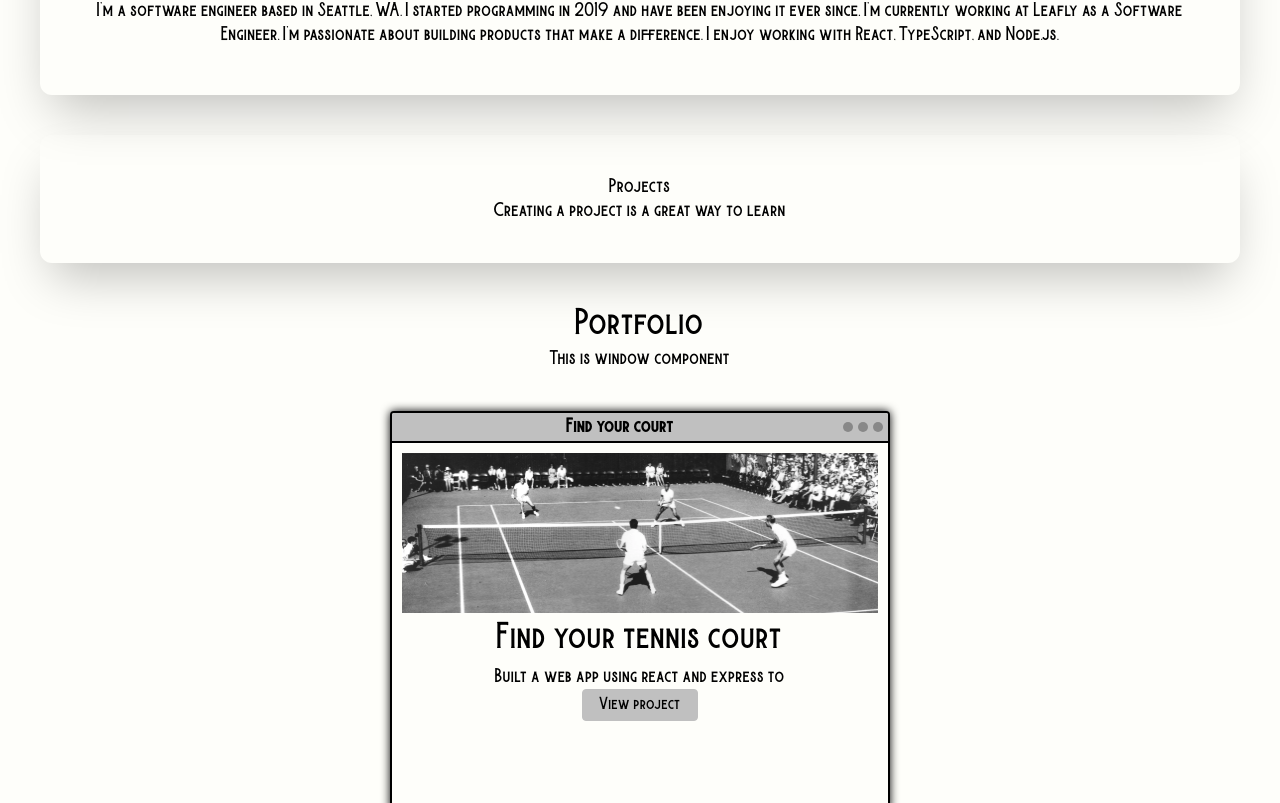
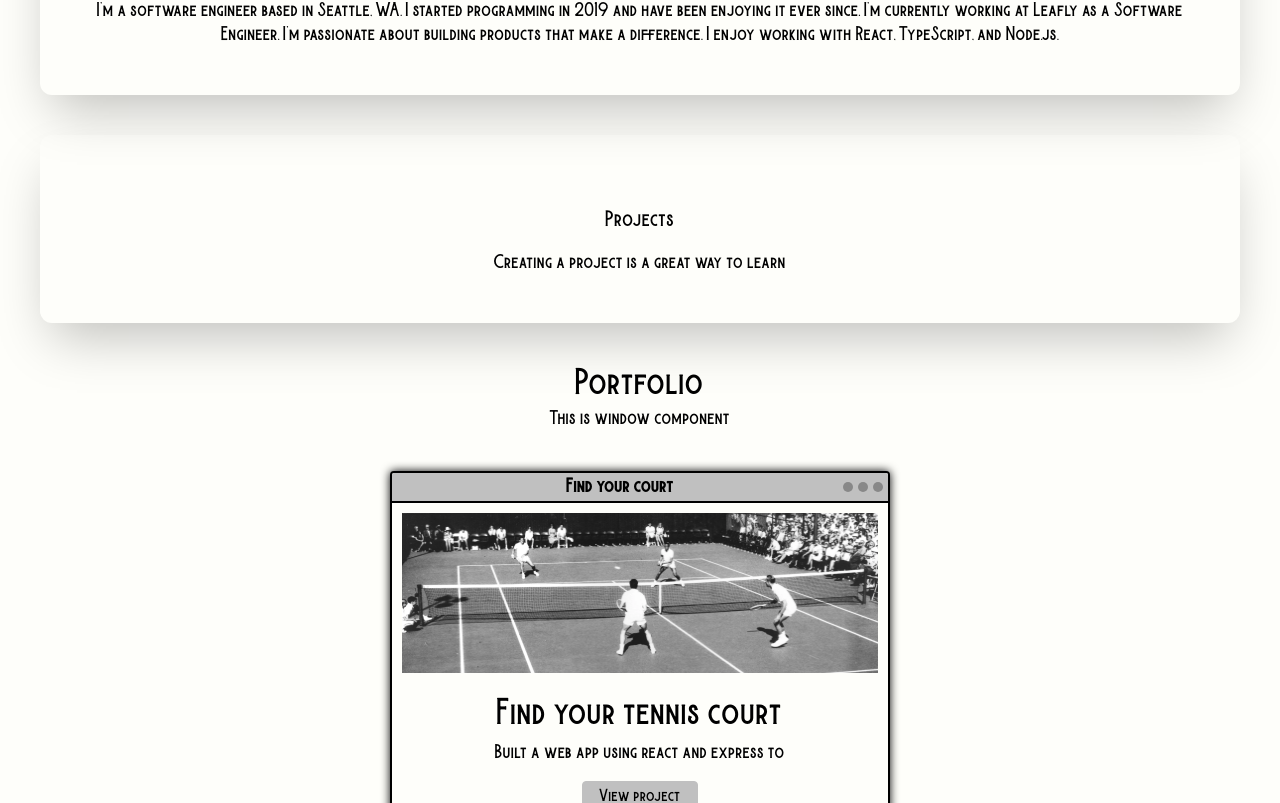
Before and after one commit to mikael1017/personal-website, a Next.js app: page / in a window 1280 px wide. Shown: the part 957-1760 px from the top of the page. Built offline with nearby package versions, Linux system fonts and the light colour scheme.

Commit message:
made a blockwindow component for reproductibility

```diff
--- a/app/page.tsx
+++ b/app/page.tsx
@@ -7,6 +7,7 @@ import NostalgicWindow from "@/components/NostalgicWindow";
 import tennisBanner from "../public/tennis.webp";
 import EmailForm from "@/components/EmailForm";
 import filterBanner from "../public/filter.png";
+import BlockWindow from "@/components/BlockWindow";
 
 export default function Home() {
 	return (
@@ -51,6 +52,7 @@ export default function Home() {
 								<a
 									href="/resume.pdf" // Relative URL to the resume file in the public folder
 									target="_blank"
+									rel="noopener noreferrer"
 									className="inline-block text-sm px-4 py-2 leading-none border rounded text-white border-white hover:border-transparent hover:text-high hover:bg-white mt-4 lg:mt-0"
 								>
 									Resume
@@ -83,31 +85,22 @@ export default function Home() {
 						<Image src={profileImg} alt="my profile" />
 					</div>
 				</section>
-				{}
-
 				<section id="about">
-					<div className="  text-center shadow-2xl p-10 rounded-xl m-10">
-						<h3 className="text-lg font-medium pt-8 pb-2">
-							About Me
-						</h3>
-						<p className="py-2">
-							I'm a software engineer based in Seattle, WA. I
+					<BlockWindow
+						title="About Me"
+						description="I'm a software engineer based in Seattle, WA. I
 							started programming in 2019 and have been enjoying
 							it ever since. I'm currently working at Leafly as a
 							Software Engineer. I'm passionate about building
 							products that make a difference. I enjoy working
-							with React, TypeScript, and Node.js.
-						</p>
-					</div>
+							with React, TypeScript, and Node.js."
+					></BlockWindow>
 				</section>
 				<section>
-					<div className=" flex justify-center text-center shadow-2xl p-10 rounded-xl m-10">
-						<div className="text-center">
-							{/* <Image src={} alt="my projects" /> */}
-							<h2>Projects</h2>
-							<p>Creating a project is a great way to learn</p>
-						</div>
-					</div>
+					<BlockWindow
+						title="Projects"
+						description="Creating a project is a great way to learn"
+					></BlockWindow>
 				</section>
 				<section id="projects">
 					<div className="text-center">
@@ -133,7 +126,7 @@ export default function Home() {
 						</div>
 					</div>
 				</section>
-				<section id="contact">
+				<section id="contact" className="my-10">
 					<h1 className="text-3xl text-center section title">
 						Contact Me
 					</h1>
--- /dev/null
+++ b/components/BlockWindow.tsx
@@ -0,0 +1,14 @@
+import React from "react";
+
+const BlockWindow = (props: { title: any; description: any }) => {
+	const { title, description } = props;
+
+	return (
+		<div className="  text-center shadow-2xl p-10 rounded-xl m-10">
+			<h3 className="text-lg font-medium pt-8 pb-2">{title}</h3>
+			<p className="py-2">{description}</p>
+		</div>
+	);
+};
+
+export default BlockWindow;
--- a/components/EmailForm.tsx
+++ b/components/EmailForm.tsx
@@ -1,7 +1,6 @@
 "use client";
 import React from "react";
 import { useState } from "react";
-import { classNames } from "tailwindcss-classnames";
 
 export default function EmailForm() {
 	const [name, setName] = useState("");
--- a/components/NostalgicWindow.tsx
+++ b/components/NostalgicWindow.tsx
@@ -29,14 +29,16 @@ const NostalgicWindow = (props: {
 						style={{ width: "100%", height: "160px" }}
 					/>
 				</div>
-				<div className="content">
+				<div className="content my-4">
 					<h1 className="text-3xl font-weight-900 py-2">{title}</h1>
 					<p className="description">{description}</p>
 				</div>
 				<div>
-					<div className="link">
+					<div className="link my-4">
 						<a
 							href={link}
+							target="_blank"
+							rel="noopener noreferrer"
 							className="inline-block text-sm bg-med px-4 py-2 leading-none border rounded text-black
                 border-med hover:border-transparent hover:text-low hover:bg-high mt-4 lg:mt-0"
 						>
```
